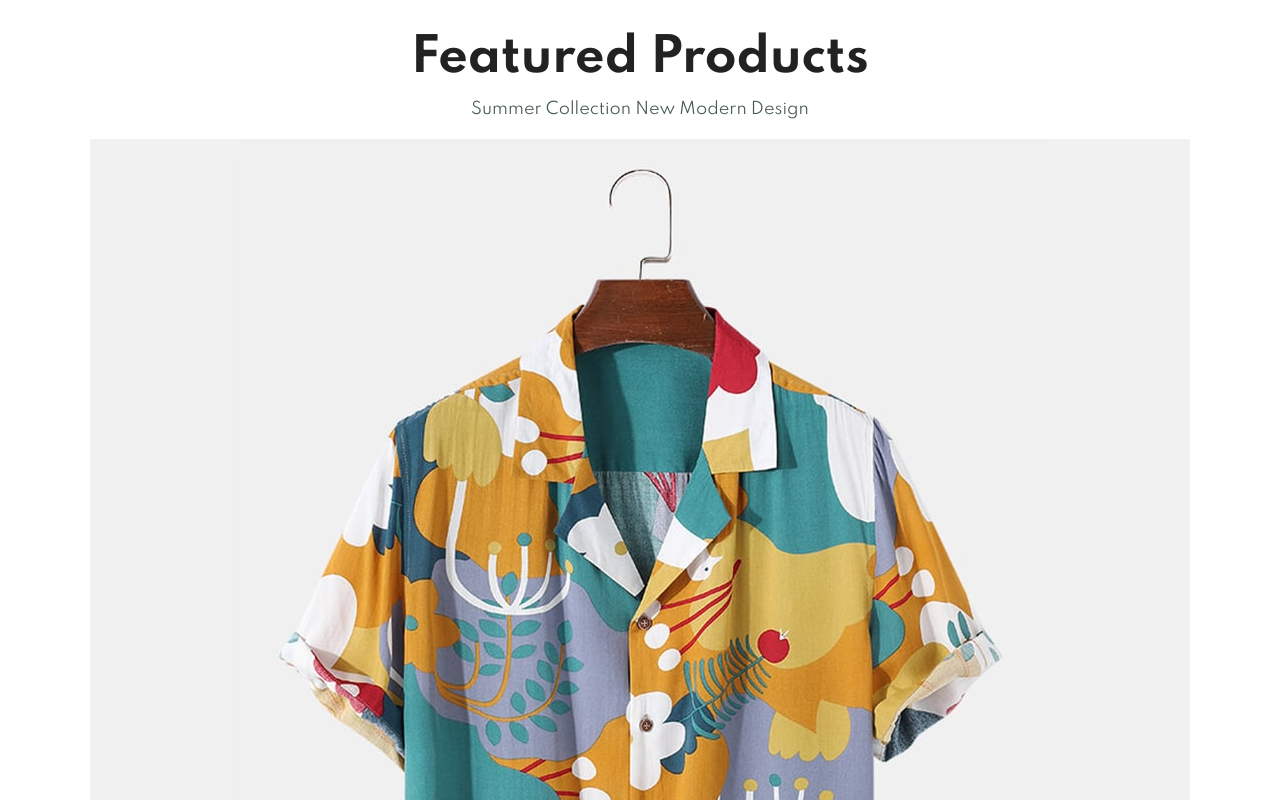
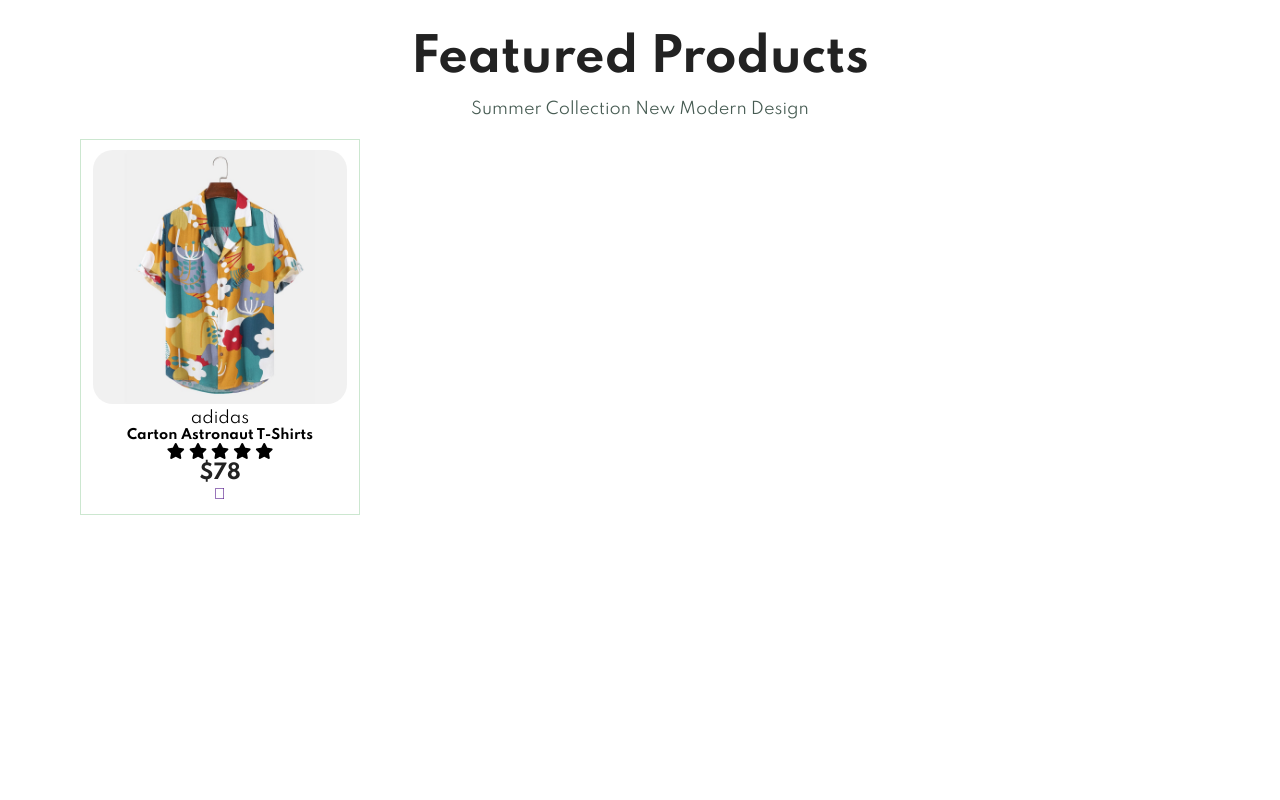
Before and after one commit to nicholchuks/cloth_site, a plain HTML site: page index.html in a window 1280 px wide. Shown: the part 1120-1920 px from the top of the page. After the commit the page ends 1675 px from the top, so only its background shows below. Drawn offline with Linux system fonts and the light colour scheme.

Commit message:
featured product section was created

```diff
--- a/style.css
+++ b/style.css
@@ -191,7 +191,19 @@ body {
 }
 
 #product1 {
-    text-align: center;
+  text-align: center;
+}
+
+#product1 .pro {
+  width: 25%;
+  min-width: 250px;
+  padding: 10px 12px;
+  border: 1px solid #cce7d0;
+}
+
+#product1 .pro img {
+  width: 100%;
+  border-radius: 20px;
 }
 
 /* Shop Page */
```
